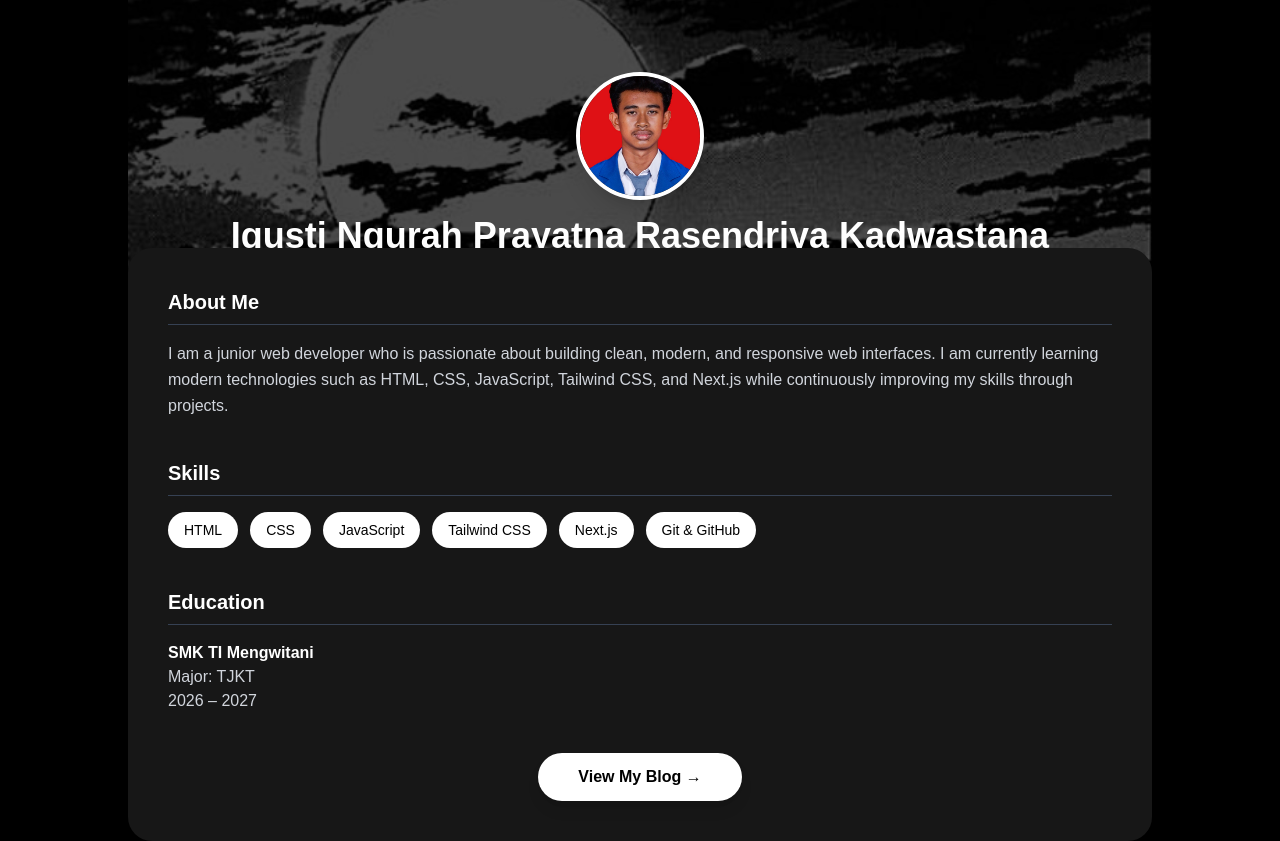
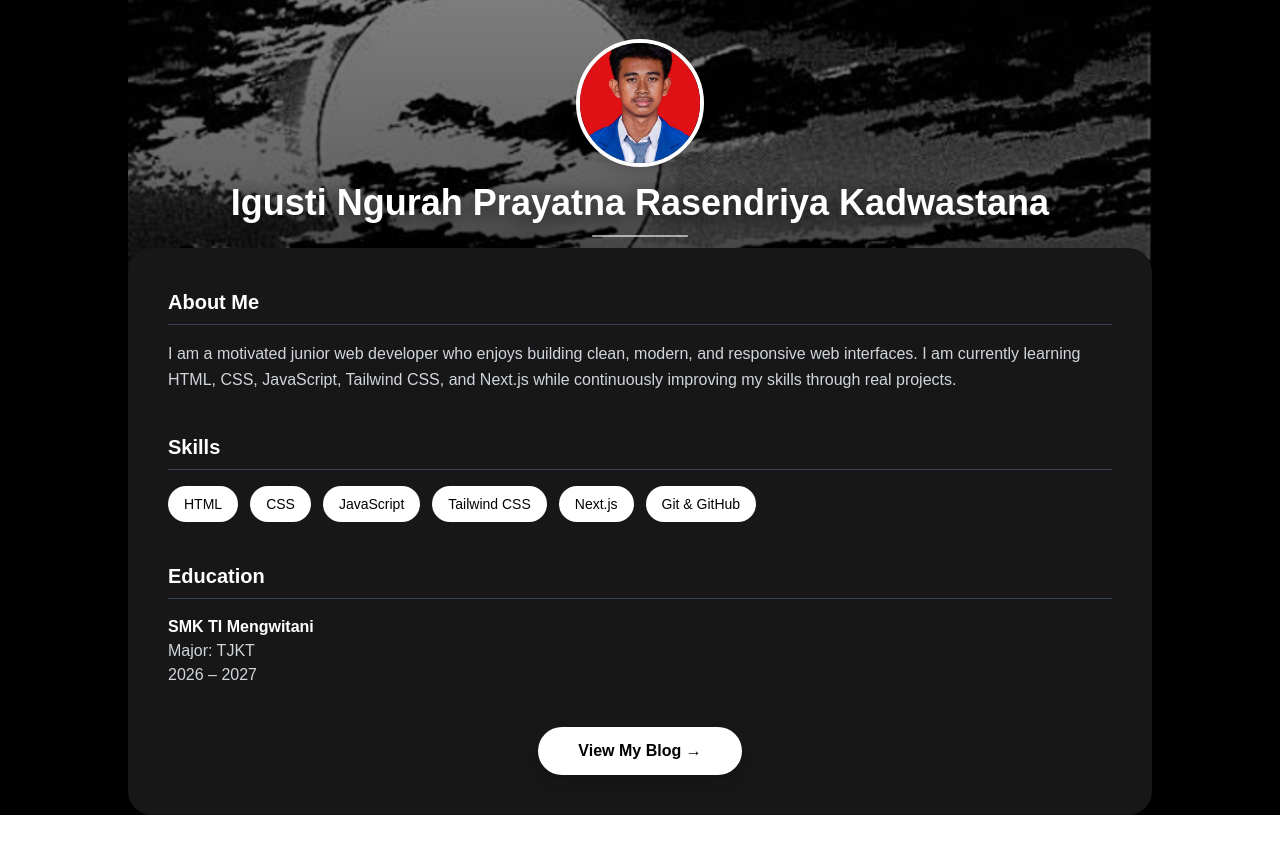
Before and after one commit to GUSNARA66/cv-nextjs, a Next.js app: page / in a window 1280 px wide. After the commit the page ends 815 px from the top, so only its background shows below. Built offline with nearby package versions, Linux system fonts and the light colour scheme.

Commit message:
Update CV and blog design

```diff
--- a/app/page.tsx
+++ b/app/page.tsx
@@ -13,10 +13,12 @@ export default function Home() {
           className="absolute inset-0 bg-center bg-cover"
           style={{ backgroundImage: "url('/anime-bg.jpg')" }}
         />
-        <div className="absolute inset-0 bg-black/70" />
+
+        {/* Gradient overlay */}
+        <div className="absolute inset-0 bg-gradient-to-b from-black/50 via-black/60 to-black/90" />
 
         {/* Hero content */}
-        <div className="relative z-10 h-full flex flex-col items-center justify-center text-center px-4">
+        <div className="relative z-10 h-full flex flex-col items-center justify-center text-center px-4 -translate-y-6">
           <motion.img
             src="/profile.jpg"
             alt="Profile"
@@ -27,7 +29,7 @@ export default function Home() {
           />
 
           <motion.h1
-            className="text-3xl md:text-4xl font-bold mt-4"
+            className="text-3xl md:text-4xl font-bold mt-4 text-white drop-shadow-[0_4px_10px_rgba(0,0,0,0.8)]"
             initial={{ opacity: 0, y: 10 }}
             animate={{ opacity: 1, y: 0 }}
             transition={{ delay: 0.3 }}
@@ -35,8 +37,11 @@ export default function Home() {
             Igusti Ngurah Prayatna Rasendriya Kadwastana
           </motion.h1>
 
+          {/* underline */}
+          <div className="h-[2px] w-24 bg-white/60 mt-3 rounded-full" />
+
           <motion.p
-            className="text-gray-300 mt-2"
+            className="text-gray-300 mt-3"
             initial={{ opacity: 0 }}
             animate={{ opacity: 1 }}
             transition={{ delay: 0.4 }}
@@ -53,17 +58,16 @@ export default function Home() {
         animate={{ opacity: 1, y: 0 }}
         transition={{ duration: 0.6 }}
       >
-
         {/* ABOUT */}
         <section className="mb-10">
           <h2 className="text-xl font-semibold border-b border-gray-700 pb-2 mb-4">
             About Me
           </h2>
           <p className="text-gray-300 leading-relaxed">
-            I am a junior web developer who is passionate about building clean,
+            I am a motivated junior web developer who enjoys building clean,
             modern, and responsive web interfaces. I am currently learning
-            modern technologies such as HTML, CSS, JavaScript, Tailwind CSS,
-            and Next.js while continuously improving my skills through projects.
+            HTML, CSS, JavaScript, Tailwind CSS, and Next.js while continuously
+            improving my skills through real projects.
           </p>
         </section>
 
```
